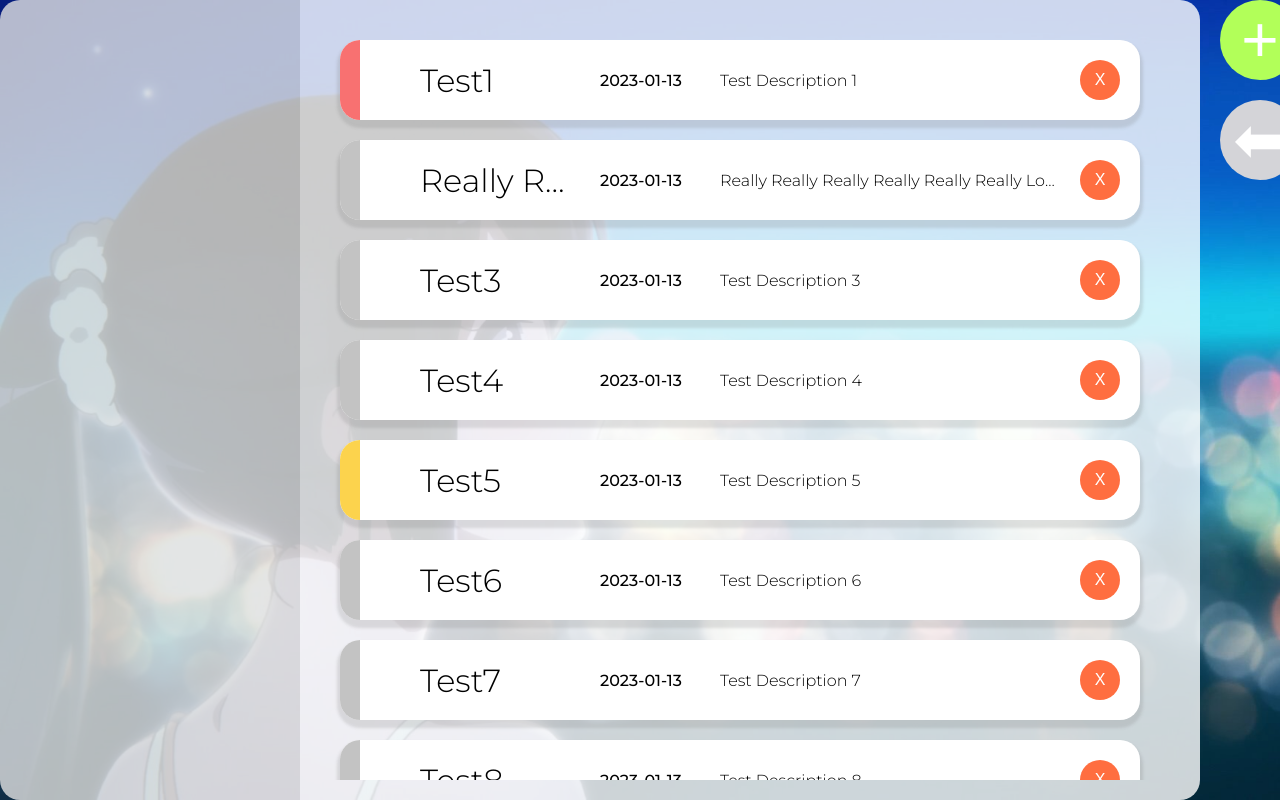
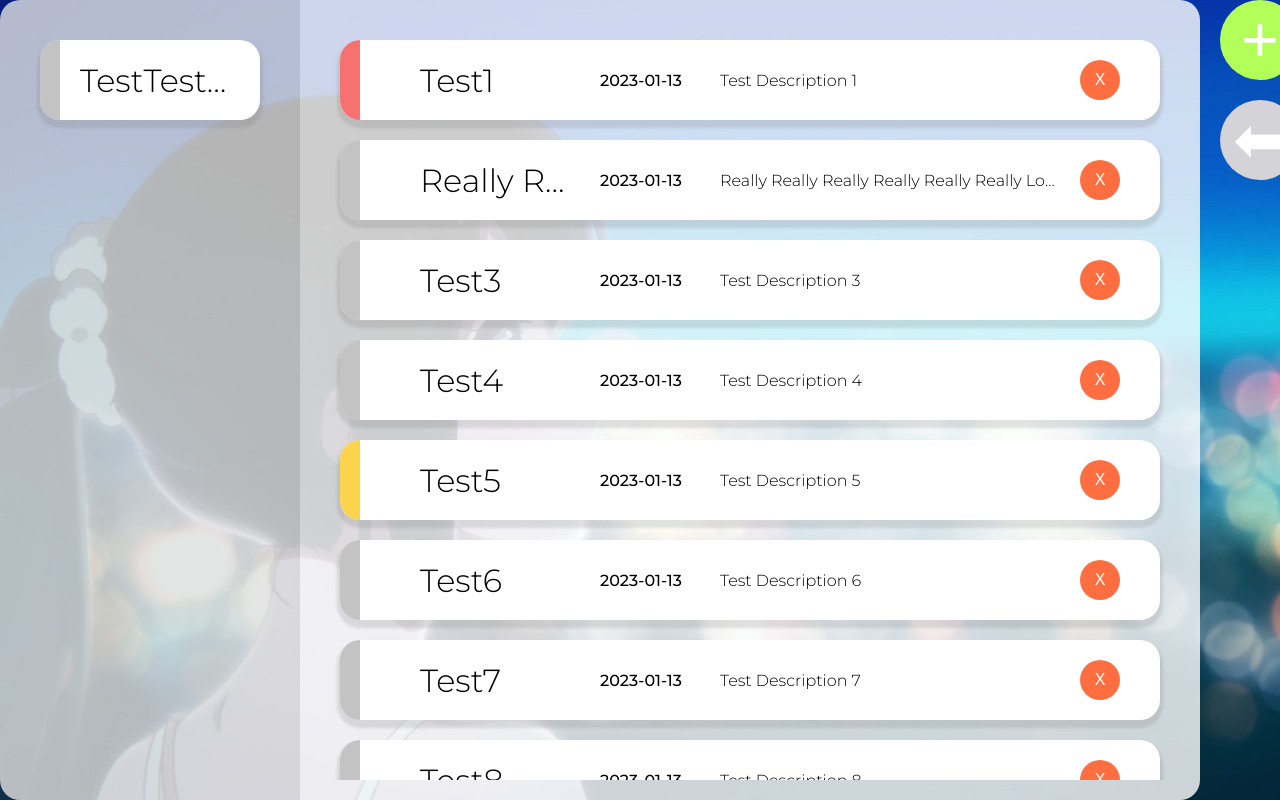
Before and after one commit to ranforrestren/odin-todo-list, a website built with webpack: page src/index.html in a window 1280 px wide. Built offline with nearby package versions, Linux system fonts and the light colour scheme.

Commit message:
Add visual styling for project items

```diff
--- a/src/index.html
+++ b/src/index.html
@@ -14,7 +14,14 @@
 <body>
     <div id="container">
         <div id="mainContent">
-            <div id="projectBar"></div>
+            <div id="projectWrapper">
+                <div id="projectBar">
+                    <div class="projectItem">
+                        <div class="colorTag"></div>
+                        <p class="name">TestTestTestTest</p>
+                    </div>
+                </div>
+            </div>
             <div id="todoWrapper">
                 <div id="todoBar">
                 </div>
--- a/src/style.css
+++ b/src/style.css
@@ -21,11 +21,46 @@ body, input, textarea {
     margin: auto;
 }
 
+#projectWrapper {
+    box-sizing: border-box;
+    width: 300px;
+    padding: 40px 20px 40px 0px;
+    border-radius: 20px 0px 0px 20px;
+    background-color: rgba(225, 225, 225, 0.8);
+}
+
 #projectBar {
-    height: 800px;
-    width: 300px;
-    background-color: rgba(225, 225, 225, 0.8);
+    display: flex;
+    flex-direction: column;
+    overflow: hidden auto;
+    padding-right: 20px;
+    height: 720px;
+}
+
+.projectItem {
+    display: flex;
+    align-items: center;
+    gap: 20px;
+    height: 80px;
+    margin-left: 40px;
+    border-radius: 20px;
+    background-color: white;
+    box-shadow: 0px 5px 3px 3px rgba(122,122,122,0.2);
+}
+
+.projectItem .colorTag {
+    width: 20px;
+    height: 100%;
     border-radius: 20px 0px 0px 20px;
+    background: rgba(180, 180, 180, 0.8);
+}
+
+.projectItem .name {
+    text-overflow: ellipsis;
+    overflow: hidden;
+    white-space: nowrap;
+    font-size: 2rem;
+    width: 160px;
 }
 
 #todoWrapper{
@@ -52,9 +87,7 @@ body, input, textarea {
     display: flex;
     align-items: center;
     gap: 20px;
-    box-sizing: border-box;
     height: 80px;
-    width: 800px;
     margin-left: 40px;
     background-color: white;
     border-radius: 20px;
```
